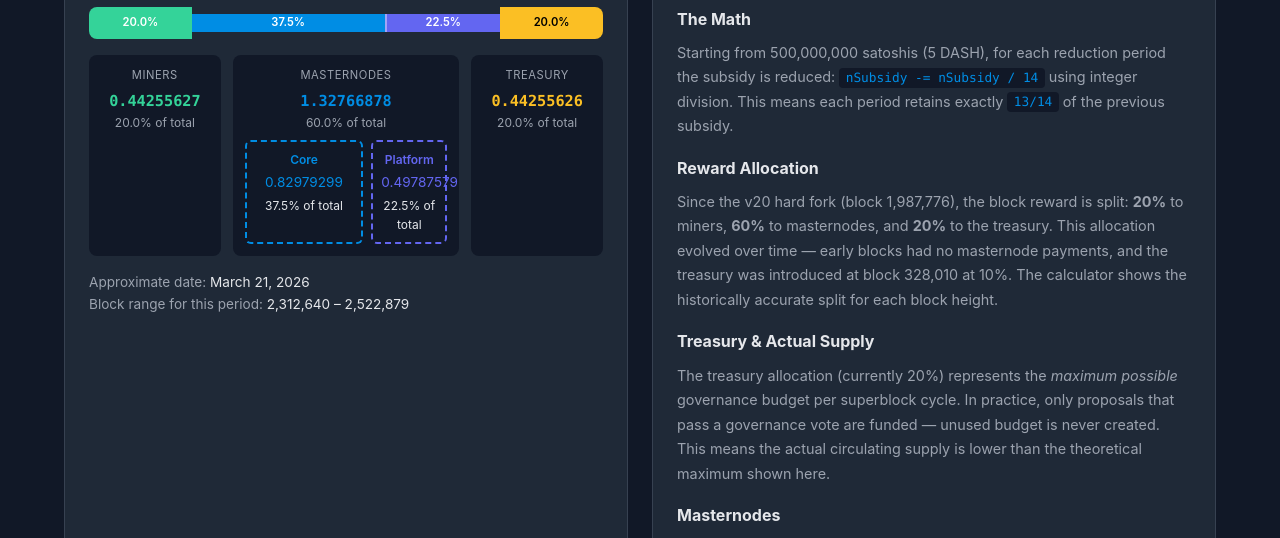
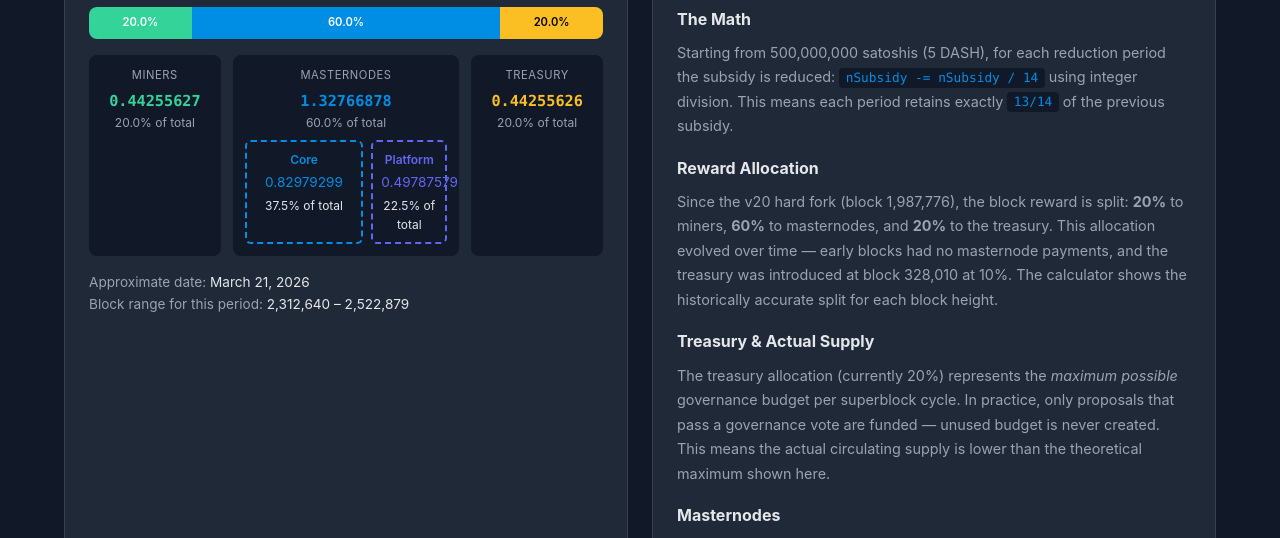
Before and after one commit to thepastaclaw/dash-subsidy-calculator, a plain HTML site: page index.html in a window 1280 px wide. Shown: the part 562-1100 px from the top of the page. Drawn offline with nearby package versions, Linux system fonts and the light colour scheme.

Commit message:
fix: reward bar shows simple 3-segment layout (no Core/Platform split)
The top-level reward bar stays as Miner/Masternode/Treasury. The
Core vs Platform breakdown only appears in the subcards below.

```diff
--- a/index.html
+++ b/index.html
@@ -186,12 +186,7 @@
             transition: width 0.3s;
         }
         .bar-miner { background: var(--green); }
-        .bar-mn-wrap {
-            display: flex;
-            overflow: hidden;
-        }
         .bar-masternode { background: var(--accent); }
-        .bar-platform { background: #6366f1; border-left: 2px solid rgba(255,255,255,0.4); }
         .bar-treasury { background: var(--yellow); color: #000 !important; }
 
         .reward-breakdown {
@@ -425,10 +420,7 @@
                     <div id="res-warning" style="font-size:0.8rem;color:var(--yellow);margin-bottom:0.75rem;display:none"></div>
                     <div class="reward-bar" id="res-bar">
                         <div class="bar-miner" id="bar-miner">20%</div>
-                        <div class="bar-mn-wrap" id="bar-mn-wrap">
-                            <div class="bar-masternode" id="bar-mn">60%</div>
-                            <div class="bar-platform" id="bar-platform" style="display:none"></div>
-                        </div>
+                        <div class="bar-masternode" id="bar-mn">60%</div>
                         <div class="bar-treasury" id="bar-treasury">20%</div>
                     </div>
                     <div class="reward-breakdown" id="reward-breakdown">
@@ -790,28 +782,12 @@
 
                 // Reward bar widths
                 const barMiner = document.getElementById('bar-miner');
-                const barMNWrap = document.getElementById('bar-mn-wrap');
                 const barMN = document.getElementById('bar-mn');
-                const barPlatform = document.getElementById('bar-platform');
                 const barTreasury = document.getElementById('bar-treasury');
                 barMiner.style.width = minerPct + '%';
                 barMiner.textContent = minerPct + '%';
-                // MN wrapper gets the full MN width; inner bars split proportionally
-                barMNWrap.style.width = (hasMN ? mnPct : '0') + '%';
-                if (hasPlatform) {
-                    // Internal split: core vs platform as % of total MN
-                    const coreShare = (info.mnCore / info.masternode * 100).toFixed(1);
-                    const platShare = (info.platform / info.masternode * 100).toFixed(1);
-                    barMN.style.width = coreShare + '%';
-                    barMN.textContent = mnCorePct + '%';
-                    barPlatform.style.display = '';
-                    barPlatform.style.width = platShare + '%';
-                    barPlatform.textContent = platformPct + '%';
-                } else {
-                    barMN.style.width = '100%';
-                    barMN.textContent = hasMN ? mnPct + '%' : '';
-                    barPlatform.style.display = 'none';
-                }
+                barMN.style.width = (hasMN ? mnPct : '0') + '%';
+                barMN.textContent = hasMN ? mnPct + '%' : '';
                 barTreasury.style.width = (hasTreasury ? treasuryPct : '0') + '%';
                 barTreasury.textContent = hasTreasury ? treasuryPct + '%' : '';
 
```
